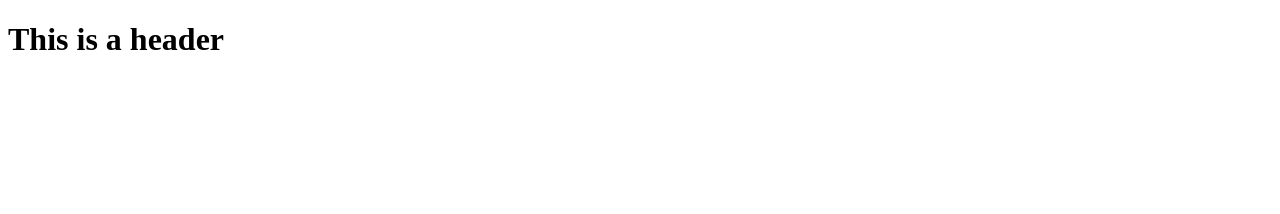
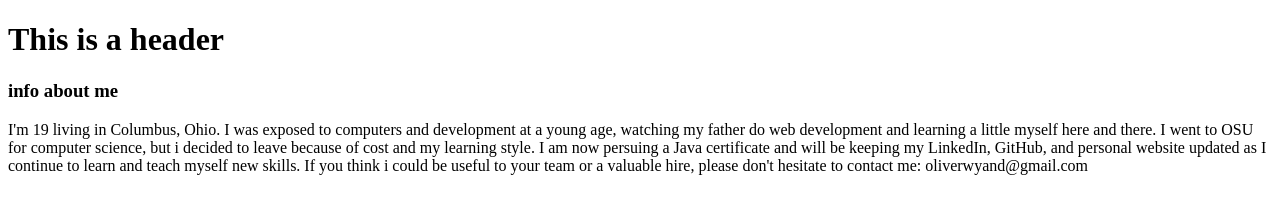
Before and after one commit to owyand/owyand.github.io, a plain HTML site: page index.html in a window 1280 px wide. Drawn offline with Linux system fonts and the light colour scheme.

Commit message:
added introductory paragraph

```diff
--- a/index.html
+++ b/index.html
@@ -2,10 +2,13 @@
 <html>
 <head>
 <meta charset="ISO-8859-1">
-<title>Insert title here</title>
+<title>my portfolio</title>
 </head>
 <body>
   <h1>This is a header</h1>
 
+  <h3>info about me</h3>
+  <p>I'm 19 living in Columbus, Ohio. I was exposed to computers and development at a young age, watching my father do web development and learning a little myself here and there. I went to OSU for computer science, but i decided to leave because of cost and my learning style. I am now persuing a Java certificate and will be keeping my LinkedIn, GitHub, and personal website updated as I continue to learn and teach myself new skills. If you think i could be useful to your team or a valuable hire, please don't hesitate to contact me: oliverwyand@gmail.com</p>
+
 </body>
 </html>
```
